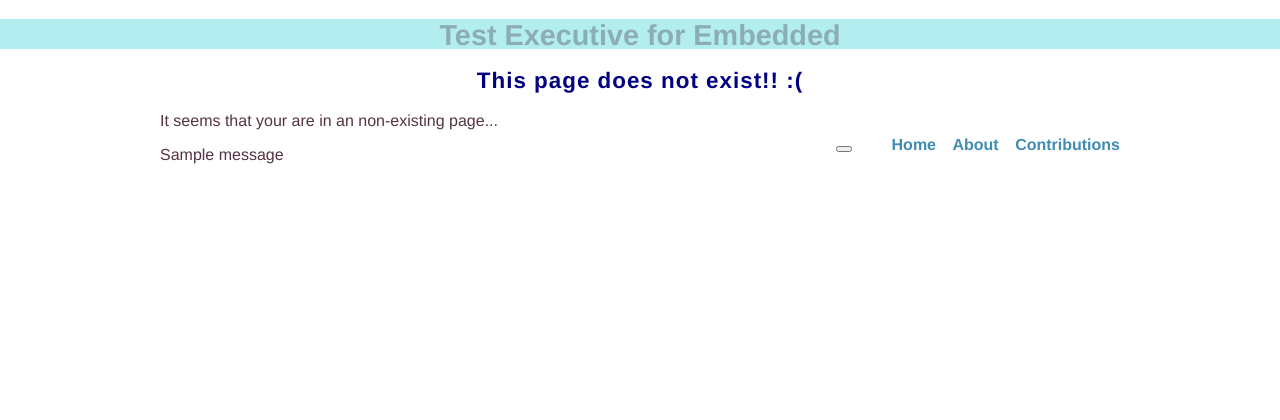
After one commit to vickmiranda/web_template, a Flask app: template templates/404.html in a window 1280 px wide. The commit adds this page. Shown: the top 420 px of the page. Run offline with Flask 2, Linux system fonts and the light colour scheme; the template is opened without the code that fills it, so the values that code supplies are empty; one stand-in notice (Sample message) is shown; parts of the project's set-up code (start-up, migrations or seed data) failed here and were passed over; some libraries are stand-ins or nearby versions.

Commit message:
Add error handling page

```diff
--- a/routes.py
+++ b/routes.py
@@ -1,13 +1,15 @@
 from Tests.plan import Plan
-from flask import Flask, render_template, request, url_for, redirect
+from flask import Flask, render_template, request, url_for, redirect, flash
 from Tests.tests import RunTests
+from flask_moment import Moment, datetime
+
 
 
 app = Flask(__name__)
 test_list = []
 test_state = []
 test_time = []
-
+moment = Moment(app)
 
 # Using place holders to pass items to html
 @app.route('/', methods=['GET', 'POST'])
@@ -22,19 +24,29 @@ def home():
                            status=test_state,
                            elapse=test_time,
                            name=station_name)
+
+
 @app.route('/station/<name>')
 def station_name(name):
     print station_name
     print 'station route successful!'
     return redirect(url_for('home', name=station_name))
 
+
 @app.route('/about')
 def about():
     return render_template('about.html')
 
+
 @app.route('/contributions')
 def contributions():
     return render_template('contributions.html')
+
+
+@app.errorhandler(404)
+def handler_error_404(error):
+    return render_template('404.html'), 404
+
 
 if __name__ == '__main__':
     # Load test plan
@@ -43,4 +55,5 @@ if __name__ == '__main__':
     test_list = my_plan.plan
     station_name = my_plan.station_name
     print test_list, station_name
+    print datetime.now()
     app.run(debug=True, host='0.0.0.0')
--- /dev/null
+++ b/templates/404.html
@@ -0,0 +1,25 @@
+{% extends "layout.html" %}
+
+{% block content %}
+
+<div class="container">
+    <div class="jumbotron">
+        <h2>This page does not exist!! :(</h2>
+        <p> It seems that your are in an non-existing page...</p>
+        {% with errors=get_flashed_messages(category_filter=["error"]) %}
+            {% if errors %}
+                {% for message in errors %}
+                    <div class="alert alert-warning alert-dimissible" role="alert">
+                        <button type="button" class="close" data-dismiss="alert">
+
+                        </button>
+                        {{message}}
+                    </div>
+                {% endfor %}
+            {% endif %}
+        {% endwith %}
+
+    </div>
+</div>
+
+{% endblock %}
--- a/templates/layout.html
+++ b/templates/layout.html
@@ -4,6 +4,10 @@
     <meta charset="UTF-8">
     <title>ETE</title>
     <link rel="stylesheet" href="{{ url_for('static', filename='css/main.css') }}">
+
+     {{ moment.include_jquery() }}
+     {{ moment.include_moment() }}
+
 </head>
 <body>
 
```
Also changed, not shown: templates/home.html (+9 -3 lines).
